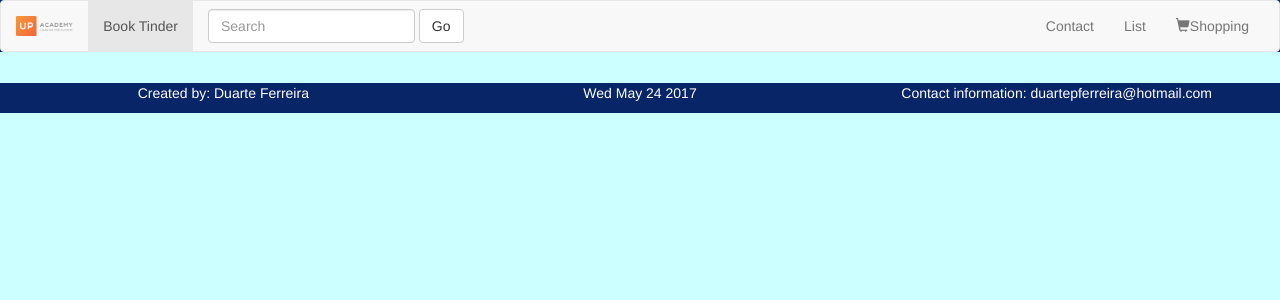
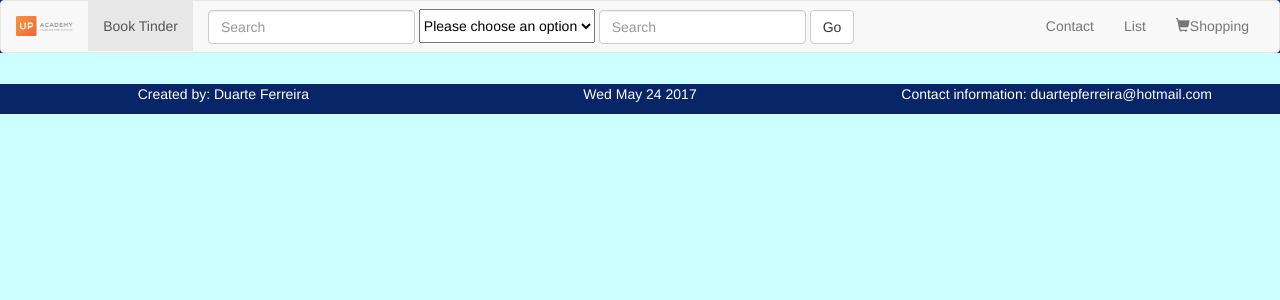
Before and after one commit to DuarteMF/UpAcademyWebProject1, a PHP site: page / in a window 1280 px wide. Shown: the top 300 px of the page. Run offline with PHP 8.4, Linux system fonts and the light colour scheme.

Commit message:
improving the shopping cart, and further refining the search option

```diff
--- a/css/style.css
+++ b/css/style.css
@@ -17,18 +17,6 @@ html {
 	height:100%;
 	width: 100%;
 }
-
-/* This commented out code is for a responsive 3-book display,
-However it was not done this way because eventually we will only show 1 book at a time
-.container{
-	display: flex;
-	justify-content: space-around;
-	flex-wrap: wrap;
-}*/
-
-/*.ShoppingCart{
-	width: auto;
-}*/
 
 .Result, .ShoppingCart{
 	display: none;
@@ -108,45 +96,15 @@ button.Like {
 	background-color: green;
 }
 
-/*.Dislike {
-	float:left;
-	width: 45%;
-}*/
-
-/*.Like {
-	float:right;
-	width: 45%;
-}*/
-
-/*.link1 {
-	float: left;
-	width: 45%;
-	margin-left: 10px;
-}
-
-.link2 {
-	float: right;
-	width: 45%;
-	text-align: right;
-	margin-right: 10px;
-}*/
-
 header{
-	/*display:flex;
-	justify-content: space-around;
-	flex-wrap: wrap;*/
 	background-color: #082567;
 	color:white;
 	width: 100%;
 	padding:0px;
-	/*font-size: 20px;*/
 	margin-bottom: 10px;
 }
 
 footer {
-	/*display:flex;
-	justify-content: space-around;
-	flex-wrap: wrap;*/
 	background-color: #082567;
 	color:white;
 	width: 100%;
@@ -329,3 +287,17 @@ td.hide{
 #backButton.active{
 	display: inline-block;
 }
+
+div.navbar-form {
+	display: inline-block;
+}
+
+fieldset{
+	display: inline-block;
+	color: black;
+	height: 34px;
+}
+
+#SearchBooksCategory{
+	height: 100%;
+}
--- a/index.html
+++ b/index.html
@@ -32,6 +32,20 @@
 					<div class="navbar-form navbar-left">
 						<div class="form-group">
 							<input type="text" class="form-control" placeholder="Search" id="SearchBooks">
+						</div>
+						<fieldset>
+						<!-- <label for="Category">Select a speed</label> -->
+							<select name="Category" id="SearchBooksCategory">
+								<option selected="selected" value="default">Please choose an option</option>
+								<option value="Title">Title</option>
+								<option value="Author">Author</option>
+								<option value="Publisher">Publisher</option>
+								<option value="Category">Category</option>
+								<option value="ISBN">ISBN</option>
+							</select>
+						</fieldset>
+						<div class="form-group">
+							<input type="text" class="form-control" placeholder="Search" id="SearchBooksCategoryText">
 						</div>
 						<button type="button" class="btn btn-default" id="SearchBooksSubmit">Go</button>
 					</div>
--- a/js/main.js
+++ b/js/main.js
@@ -96,7 +96,7 @@ function loadData(index, bookDict){
 
 function loadShoppingData(index, bookDict){
 	$table = $(".ShoppingCart table");
-	ID = "BookNumber" + (index+1);
+	ID = "BookNumber" + (currentIndex + index + 1);
 	var insertTableRowHTML = `<tr id="` + ID + `">
 	<td class="itemName"></td>
 	<td class="itemImage"><img style="max-height:100px;"></td>
@@ -114,7 +114,7 @@ function loadShoppingData(index, bookDict){
 	<td class="price"><label class="totalBookPrice">0</label><label class="currency"></label></td>
 	</tr>`
 	$table.append(insertTableRowHTML);
-	$trID = $("tr").eq(index+1);
+	$trID = $("tr").eq(currentIndex + index + 1);
 	$(".itemName",$trID).text(bookDict.volumeInfo.title);
 	if(!("undefined" === typeof bookDict.volumeInfo.imageLinks)){
 		$(".itemImage img",$trID).attr("src",bookDict.volumeInfo.imageLinks.thumbnail);
@@ -161,6 +161,7 @@ $("#ListButton").click(function(){
 	if($(".bookDiv").css("display")!="none"){
 		$(".bookDiv").hide();
 		$(".buttons").removeClass("active");
+		$("#backButton").removeClass("active");
 	}
 	if($(".ShoppingCart").css("display")!="none"){
 		$(".ShoppingCart").hide();
@@ -183,6 +184,7 @@ $("#ShoppingButton, #shopping").click(function(){
 	if($(".bookDiv").css("display")!="none"){
 		$(".bookDiv").hide();
 		$(".buttons").removeClass("active");
+		$("#backButton").removeClass("active");
 	}
 	if($(".Result").css("display")!="none"){
 		$(".Result").hide();
@@ -236,11 +238,41 @@ $("#calculateTotal").click(function(){
 });
 
 function searchData(){
-	$searchInput = $("#SearchBooks");
-	var searchText = $searchInput[0].value;
+	var searchText = $("#SearchBooks").val();
+
+	var searchCategoryName =  $("#SearchBooksCategory option:selected").val()
+
+	var searchCategoryText = $("#SearchBooksCategoryText").val();
+
+	var categoryID = "";
+	if(!(searchCategoryName == "default") && (!("undefined" === typeof searchCategoryText) && !(searchCategoryText == ""))){
+		switch(searchCategoryName){
+			case "Title":
+				categoryID = "+intitle:";
+				break;
+			case "Author":
+				categoryID = "+inauthor:";
+				break;
+			case "Publisher":
+				categoryID = "+inpublisher:";
+				break;
+			case "Category":
+				categoryID = "+insubject:";
+				break;
+			case "ISBN":
+				categoryID = "+isbn:";
+				break;
+			default:
+				categoryID = "";
+		}
+	}else{
+		searchCategoryText = "";
+	}
+
+	q = searchText + categoryID + searchCategoryText
 
 	$.ajax({
-		url:"https://www.googleapis.com/books/v1/volumes?q=" + searchText + "&startIndex=" + currentIndex,
+		url:"https://www.googleapis.com/books/v1/volumes?q=" + q + "&startIndex=" + currentIndex,
 	}).done(function(data){
 		$(".bookDiv").empty();
 		$ShoppingCartList = $(".ShoppingCart table tbody").children("tr");
@@ -251,7 +283,7 @@ function searchData(){
 		// });
 		$.each(data.items,function(index,item){
 			if(index<10){
-				// console.log(item);
+				console.log(item);
 				loadData(index,item);
 				loadShoppingData(index,item);
 			}
@@ -396,7 +428,7 @@ $(function(){
 
 	$(".backToStart").click(function(){
 		if(!inAnimation){
-				inAnimation = true;
+			inAnimation = true;
 			likeN = 0;
 			dislikeN = 0;
 			LikeDislikeList = [];
```
